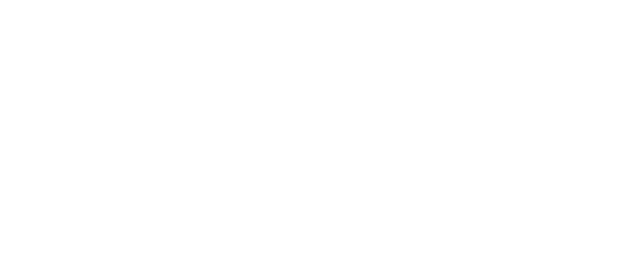
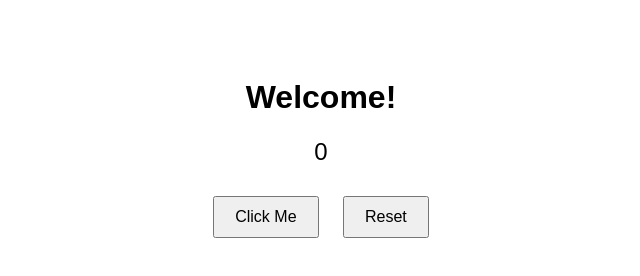
Before and after one commit to RotemLevi1/CounterApp, a plain HTML site: page index.html in a window 1280 px wide. Shown: the whole page, without its empty margins (319-959 px from the left). Drawn offline with Linux system fonts and the light colour scheme.

Commit message:
HTML body

```diff
--- a/index.html
+++ b/index.html
@@ -24,6 +24,10 @@
 
 </head>
 <body>
+       <h1>Welcome!</h1>
+    <div id="count">0</div>
+    <button onclick="increment()">Click Me</button>
+    <button onclick="reset()">Reset</button>
 
     <script src = "index.js"></script>
 </body>
```
